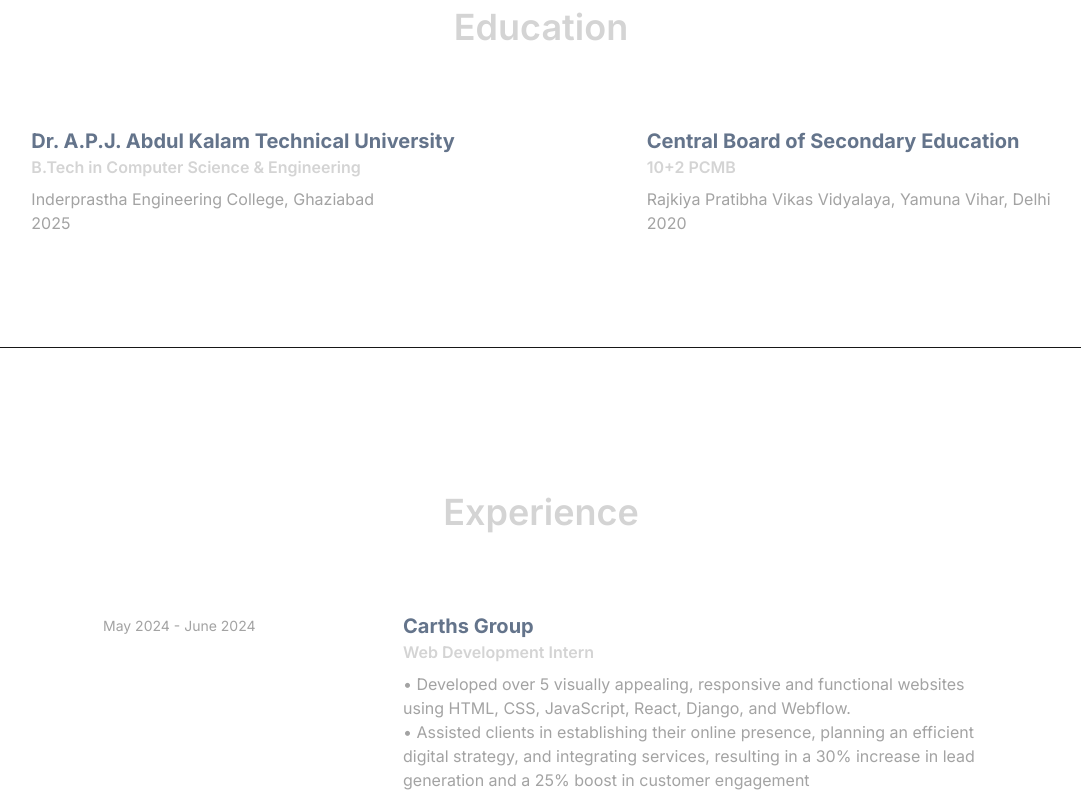
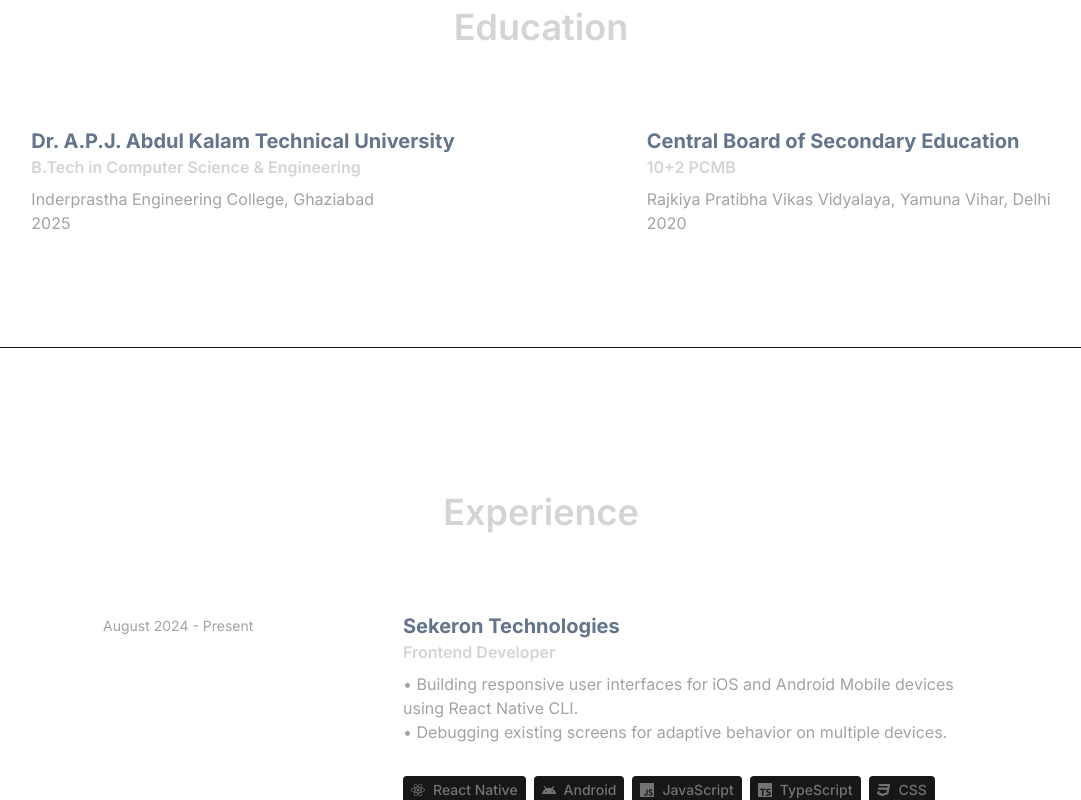
Before and after one commit to AzeemIdrisi/AzeemIdrisi.github.io, a React (Vite) app: page / in a window 1280 px wide. Shown: the part 11200-12000 px from the top of the page, without its empty margins (99-1180 px from the left). Built offline with nearby package versions, Linux system fonts and the light colour scheme.

Commit message:
Sekeron Added

```diff
--- a/src/components/Experience.jsx
+++ b/src/components/Experience.jsx
@@ -1,6 +1,11 @@
 import React from "react";
 import { FaReact, FaHtml5, FaCss3 } from "react-icons/fa6";
-import { SiDjango, SiJavascript } from "react-icons/si";
+import {
+  SiAndroid,
+  SiDjango,
+  SiJavascript,
+  SiTypescript,
+} from "react-icons/si";
 import { motion } from "framer-motion";
 
 function Experience() {
@@ -16,6 +21,77 @@
         Experience
       </motion.h2>
 
+      <div className="mb-8 flex flex-wrap justify-center">
+        <motion.div
+          whileInView={{ opacity: 1, x: 0 }}
+          initial={{ opacity: 0, x: -100 }}
+          transition={{ duration: 0.5, delay: 0.3 }}
+          className="w-full lg:w-1/4 pt-1"
+        >
+          <p className="mb-2 text-sm text-neutral-400">August 2024 - Present</p>
+        </motion.div>
+        <motion.div
+          whileInView={{ opacity: 1, x: 0 }}
+          initial={{ opacity: 0, x: 100 }}
+          transition={{ duration: 0.5, delay: 0.3 }}
+          className="w-full max-w-xl lg:w-3/4"
+        >
+          <motion.h5
+            whileInView={{ opacity: 1, x: 0 }}
+            initial={{ opacity: 0, x: 100 }}
+            transition={{ duration: 0.5, delay: 0.3 }}
+            className="font-bold text-xl text-slate-500"
+          >
+            Sekeron Technologies
+          </motion.h5>
+          <motion.h6
+            whileInView={{ opacity: 1, x: 0 }}
+            initial={{ opacity: 0, x: 100 }}
+            transition={{ duration: 0.5, delay: 0.3 }}
+            className="mb-2 font-semibold"
+          >
+            Frontend Developer
+          </motion.h6>
+          <motion.p
+            whileInView={{ opacity: 1, x: 0 }}
+            initial={{ opacity: 0, x: 100 }}
+            transition={{ duration: 0.5, delay: 0.3 }}
+            className="mb-4 text-neutral-400"
+          >
+            • Building responsive user interfaces for iOS and Android Mobile
+            devices using React Native CLI. <br /> • Debugging existing screens
+            for adaptive behavior on multiple devices.
+          </motion.p>
+          <motion.div
+            whileInView={{ opacity: 1, x: 0 }}
+            initial={{ opacity: 0, x: 100 }}
+            transition={{ duration: 0.5, delay: 0.3 }}
+            className="flex flex-wrap justify-center lg:justify-start"
+          >
+            <span className="flex gap-2 w-fit items-center justify-center mr-2 mt-4 rounded bg-neutral-900 px-2 py-1 text-sm font-medium text-neutral-500 cursor-default hover:text-white transition-all duration-300 ">
+              <FaReact />
+              React Native
+            </span>
+            <span className="flex gap-2 w-fit items-center justify-center mr-2 mt-4 rounded bg-neutral-900 px-2 py-1 text-sm font-medium text-neutral-500 cursor-default hover:text-white transition-all duration-300">
+              <SiAndroid />
+              Android
+            </span>
+
+            <span className="flex gap-2 w-fit items-center justify-center mr-2 mt-4 rounded bg-neutral-900 px-2 py-1 text-sm font-medium text-neutral-500 cursor-default hover:text-white transition-all duration-300">
+              <SiJavascript />
+              JavaScript
+            </span>
+            <span className="flex gap-2 w-fit items-center justify-center mr-2 mt-4 rounded bg-neutral-900 px-2 py-1 text-sm font-medium text-neutral-500 cursor-default hover:text-white transition-all duration-300">
+              <SiTypescript />
+              TypeScript
+            </span>
+            <span className="flex gap-2 w-fit items-center justify-center mr-2 mt-4 rounded bg-neutral-900 px-2 py-1 text-sm font-medium text-neutral-500 cursor-default hover:text-white transition-all duration-300">
+              <FaCss3 />
+              CSS
+            </span>
+          </motion.div>
+        </motion.div>
+      </div>
       <div className="mb-8 flex flex-wrap justify-center">
         <motion.div
           whileInView={{ opacity: 1, x: 0 }}
```
